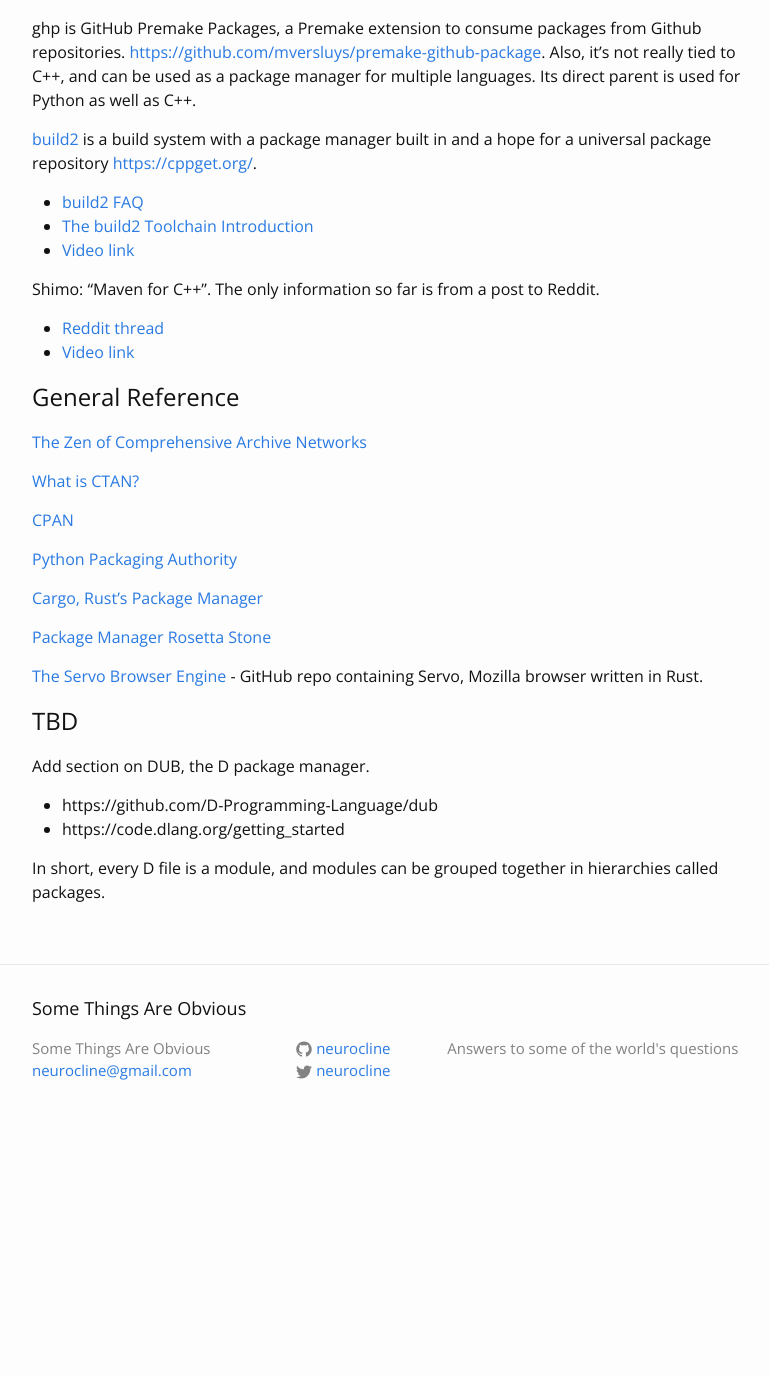
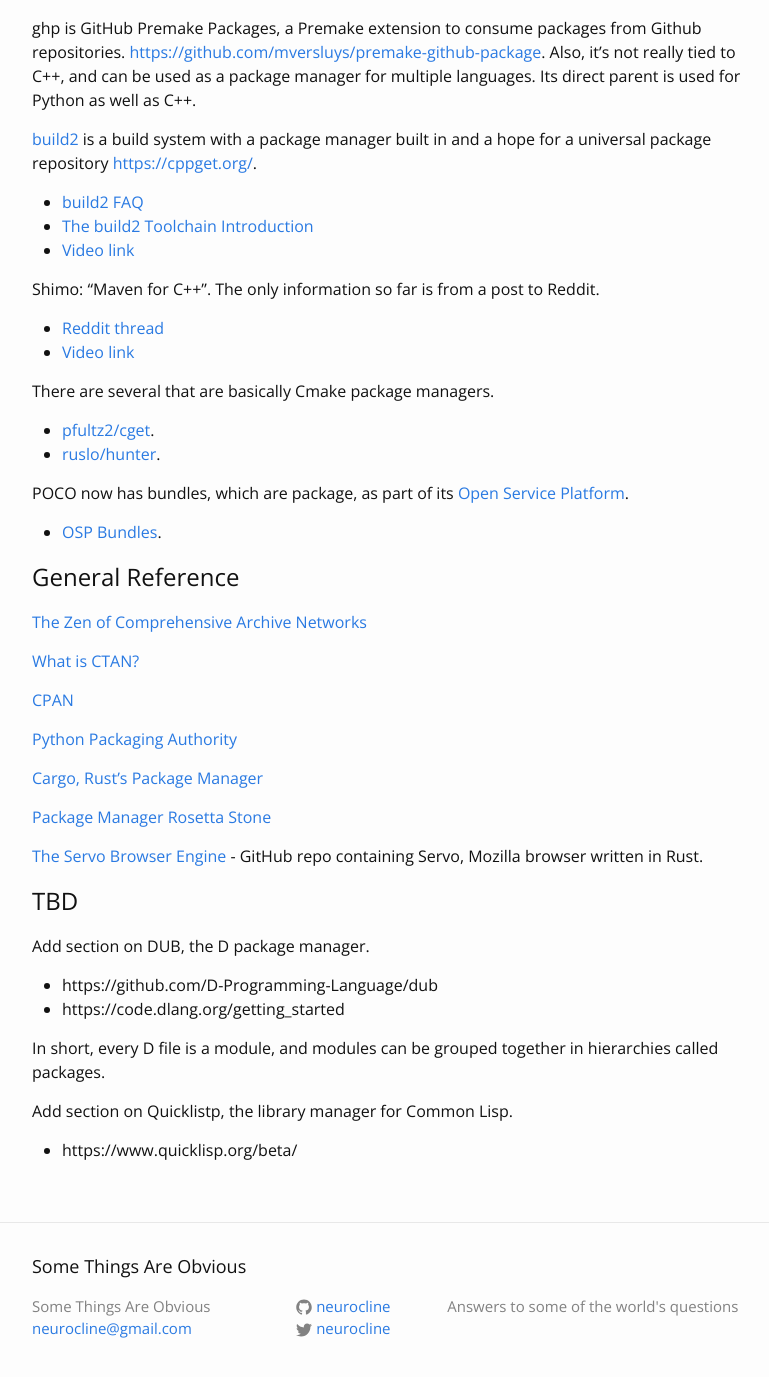
Before and after one commit to neurocline/neurocline.github.io, a Jekyll site: the page built from _papers/survey-of-programming-language-packaging-systems.markdown, in a window 1280 px wide and 1400 px high, scrolled down 9651 px. Shown: the top 1377 px of the window, without its empty margins (238-1007 px from the left). Built offline with Jekyll 4.4.1, drawn with Linux system fonts in a browser that asks for light colours; before the commit the page ends 10793 px from its top, so only the background shows below that; some of the changed text lies outside the part shown.

```diff
--- a/_papers/survey-of-programming-language-packaging-systems.markdown
+++ b/_papers/survey-of-programming-language-packaging-systems.markdown
@@ -306,6 +306,15 @@ Shimo: "Maven for C++". The only information so far is from a post to Reddit.
   - [Reddit thread](https://www.reddit.com/r/cpp/comments/49eyer/shimo_maven_for_c/)
   - [Video link](https://www.youtube.com/watch?v=DZywdalCXwM)
 
+There are several that are basically Cmake package managers.
+
+- [pfultz2/cget](https://github.com/pfultz2/cget).
+- [ruslo/hunter](https://github.com/ruslo/hunter).
+
+POCO now has bundles, which are package, as part of its [Open Service Platform](http://www.appinf.com/docs/poco/00100-OSPOverview.html).
+
+- [OSP Bundles](http://www.appinf.com/docs/poco/00200-OSPBundles.html).
+
 # General Reference
 
 [The Zen of Comprehensive Archive Networks](http://www.cpan.org/misc/ZCAN.html)
@@ -330,3 +339,7 @@ Add section on DUB, the D package manager.
 - https://code.dlang.org/getting_started
 
 In short, every D file is a module, and modules can be grouped together in hierarchies called packages.
+
+Add section on Quicklistp, the library manager for Common Lisp.
+
+- https://www.quicklisp.org/beta/
```
Also changed, not shown: other parts of _papers/survey-of-programming-language-packaging-systems.markdown (+1 -1 lines), _posts/2016-03-20-recent-links.markdown (added, +58 -0 lines).
